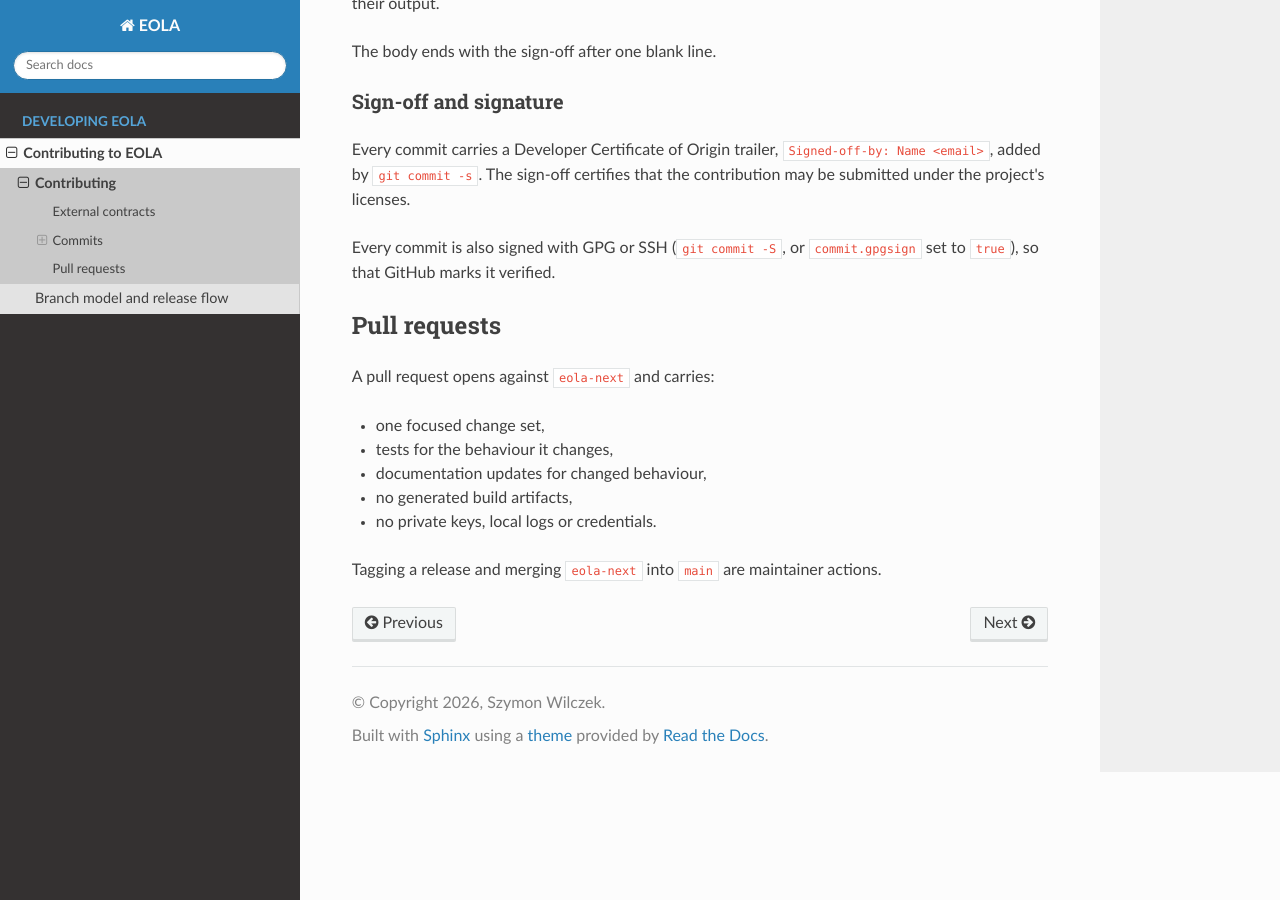
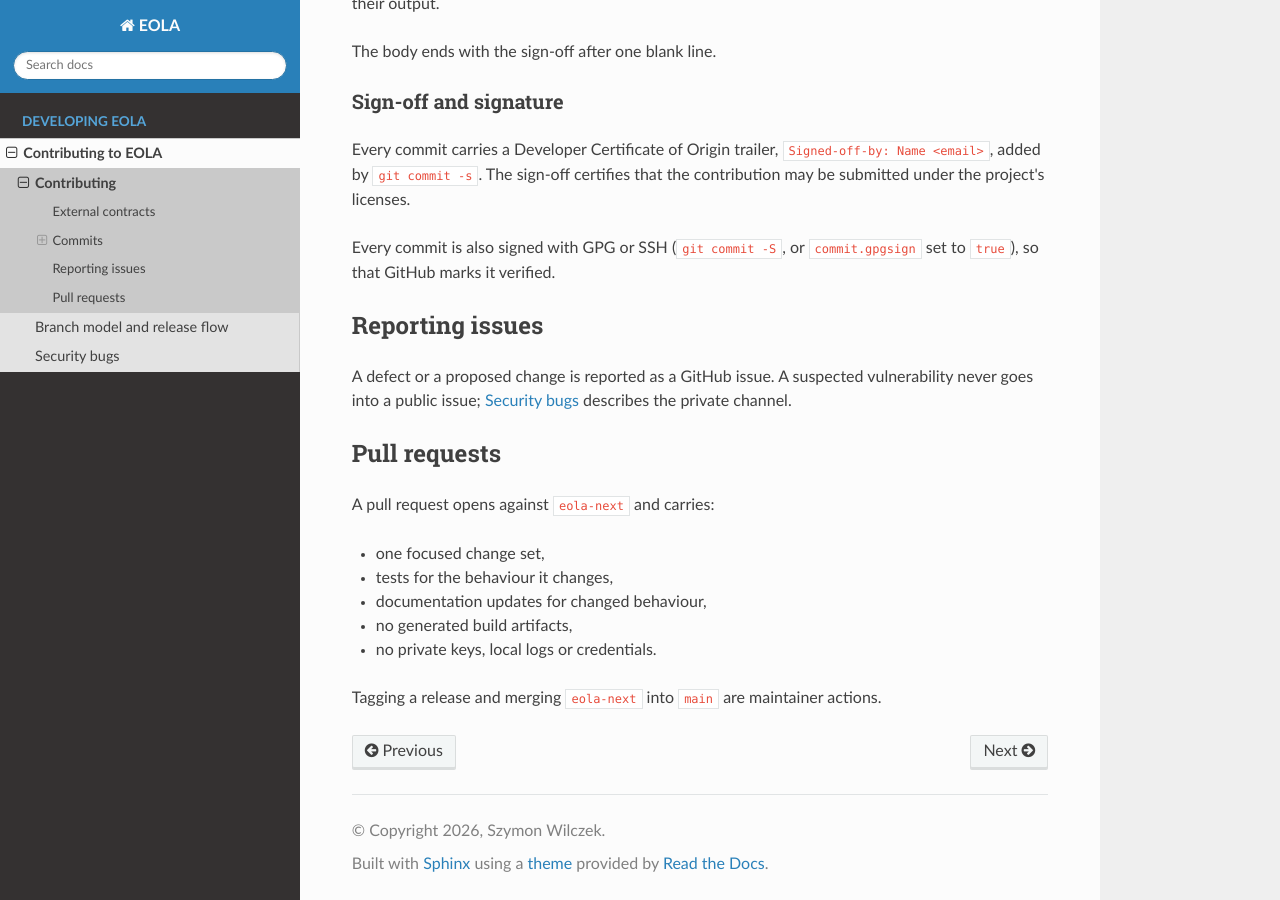
Before and after one commit to szymonwilczek/eola, a Sphinx documentation site: the page built from Documentation/process/contributing.rst, in a window 1280 px wide and 900 px high, scrolled down 1069 px. Built offline with Sphinx 7.4.7 and the Read the Docs theme 3.1.0, drawn with Linux system fonts in a browser that asks for light colours.

Commit message:
docs: process: add the security reporting policy
A reporter has no private channel for a vulnerability in the
specification or the code, and no statement of what EOLA treats as in
scope.

Add SECURITY.md and the security bugs page: GitHub Private
Vulnerability Reporting for this repository with an encrypted email
fallback, what a report includes, the response targets, disclosure,
and the scope.

A flaw in LOTA goes to the LOTA security channel, since LOTA is a
separate project with its own maintainer process.

Signed-off-by: Szymon Wilczek <swilczek.lx@gmail.com>

```diff
--- a/Documentation/process/contributing.rst
+++ b/Documentation/process/contributing.rst
@@ -63,6 +63,13 @@ licenses.
 Every commit is also signed with GPG or SSH (``git commit -S``, or
 ``commit.gpgsign`` set to ``true``), so that GitHub marks it verified.
 
+Reporting issues
+================
+
+A defect or a proposed change is reported as a GitHub issue. A suspected
+vulnerability never goes into a public issue; :doc:`security-bugs` describes
+the private channel.
+
 Pull requests
 =============
 
--- a/Documentation/process/index.rst
+++ b/Documentation/process/index.rst
@@ -6,14 +6,17 @@ Contributing to EOLA
 ====================
 
 These pages describe how a change reaches EOLA: which branch it targets and
-what a commit and a pull request carry.
+what a commit and a pull request carry. A suspected vulnerability follows
+its own path, set out in :doc:`security-bugs`.
 
 * :doc:`contributing` -- commit format, sign-off, and what a pull request
   carries.
 * :doc:`branching` -- ``eola-next``, ``main`` and release tags.
+* :doc:`security-bugs` -- private reporting and disclosure.
 
 .. toctree::
    :hidden:
 
    contributing
    branching
+   security-bugs
--- a/README.rst
+++ b/README.rst
@@ -18,7 +18,8 @@ Documentation
 
 The documentation is under `Documentation/ <Documentation/index.rst>`_ and
 is built with ``make -C Documentation html``. A patch is contributed as
-described in `CONTRIBUTING.rst <CONTRIBUTING.rst>`_.
+described in `CONTRIBUTING.rst <CONTRIBUTING.rst>`_, and a vulnerability is
+reported as described in `SECURITY.md <SECURITY.md>`_.
 
 Licensing
 =========
```
Also changed, not shown: Documentation/process/security-bugs.rst (added, +81 -0 lines), SECURITY.md (added, +13 -0 lines).
